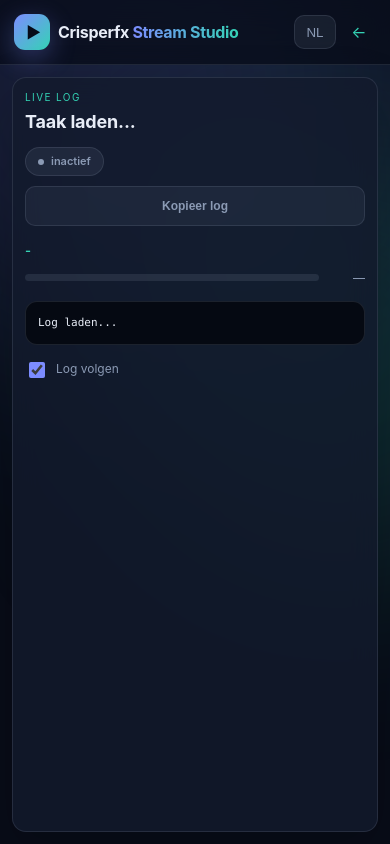
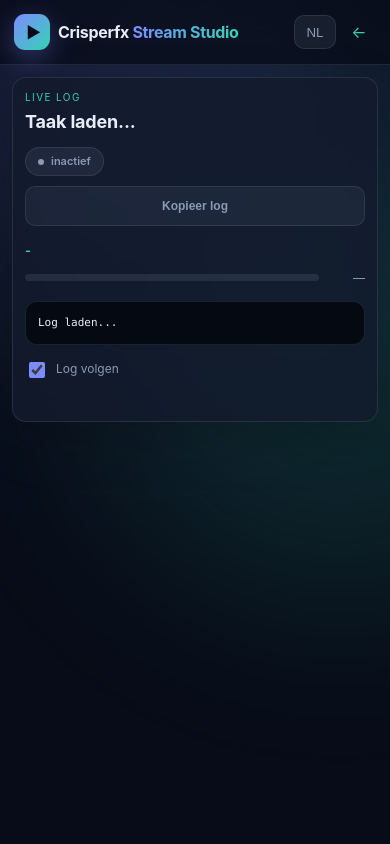
Before and after one commit to crisperfx/m3u-extra, a Flask app: template templates/log.html in a window 390 px wide. Run offline with Flask 3, Linux system fonts and the light colour scheme; the template is opened without the code that fills it, so the values that code supplies are empty; parts of the project's set-up code (start-up, migrations or seed data) failed here and were passed over.

Commit message:
Use normal mobile flow on task log page

```diff
--- a/static/style.css
+++ b/static/style.css
@@ -245,6 +245,8 @@ body.log-page { display: flex; flex-direction: column; min-height: 100vh; }
   .progress { flex: 1 1 60%; }
   .progress-text { min-width: 38px; }
   pre { min-height: 180px; max-height: 50vh; font-size: 12px; padding: 12px; }
+  body.log-page { display: block; height: auto; }
+  .log-page .shell { flex: none; }
   .log-page pre { overflow: visible; min-height: 0; max-height: none; }
   textarea { min-height: 120px; font-size: 16px; padding: 12px; }
   .list { max-height: none; overflow: visible; }
```
